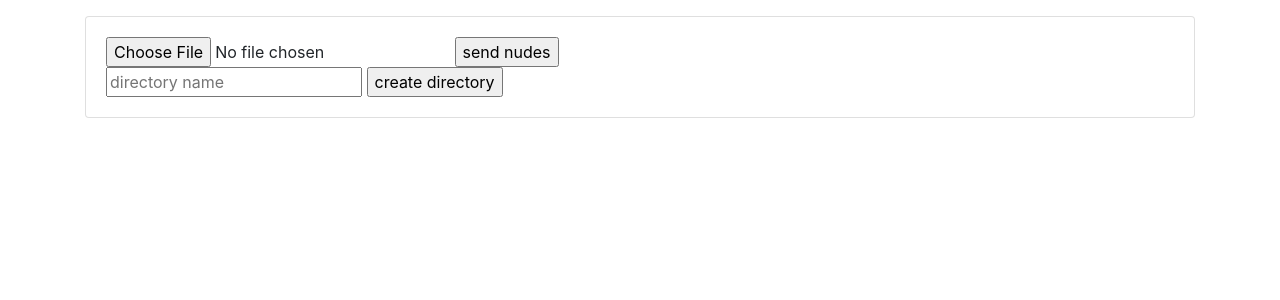
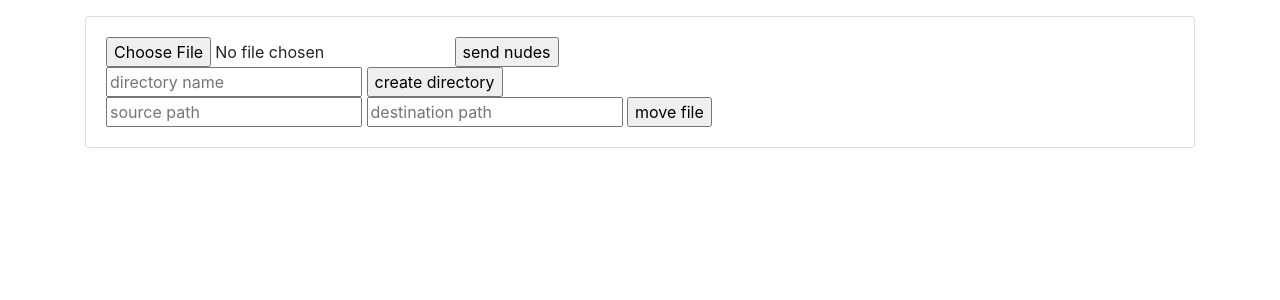
Before and after one commit to culhatsker/fileshelter, a Flask app: page /files/ in a window 1280 px wide. Shown: the top 300 px of the page. Run offline with Flask 2, Linux system fonts and the light colour scheme; some libraries are stand-ins or nearby versions.

Commit message:
Add file move view

```diff
--- a/fileshelter/app.py
+++ b/fileshelter/app.py
@@ -1,4 +1,5 @@
 import os
+import shutil
 from flask import Flask, redirect, url_for, render_template, send_file, request
 
 app = Flask(__name__)
@@ -62,5 +63,25 @@ def create_directory_view():
     os.makedirs(absdir)
     return redirect(url_for("files_list_view", directory=directory))
 
+@app.route("/internal/move", methods=["POST"])
+def move_file_view():
+    source_path = request.form["source_path"]
+    source_abspath = os.path.abspath(
+        os.path.join(files_dir, source_path)
+        )
+    if not source_abspath.startswith(files_dir):
+        raise Exception("Can't access source filepath")
+    if not os.path.isfile(source_abspath):
+        raise Exception("Source file doesn't exist")
+    destination_path = request.form["destination_path"]
+    destination_abspath = os.path.abspath(
+        os.path.join(files_dir, destination_path)
+        )
+    if not destination_abspath.startswith(files_dir):
+        raise Exception("Can't access destination filepath")
+    shutil.move(source_abspath, destination_abspath)
+    return redirect(url_for("files_list_view"))
+
+
 if __name__ == "__main__":
     app.run("0.0.0.0", 8080, debug=True)
--- a/fileshelter/templates/files.html
+++ b/fileshelter/templates/files.html
@@ -13,6 +13,11 @@
         <form action="{{ url_for('create_directory_view', directory=path) }}" method="post">
             <input type="text" name="directory" placeholder="directory name"/>
             <input type="submit" value="create directory" />
+        </form>
+        <form action="{{ url_for('move_file_view', directory=path) }}" method="post">
+            <input type="text" name="source_path" placeholder="source path"/>
+            <input type="text" name="destination_path" placeholder="destination path"/>
+            <input type="submit" value="move file" />
         </form>
     </div>
 </div>
```
